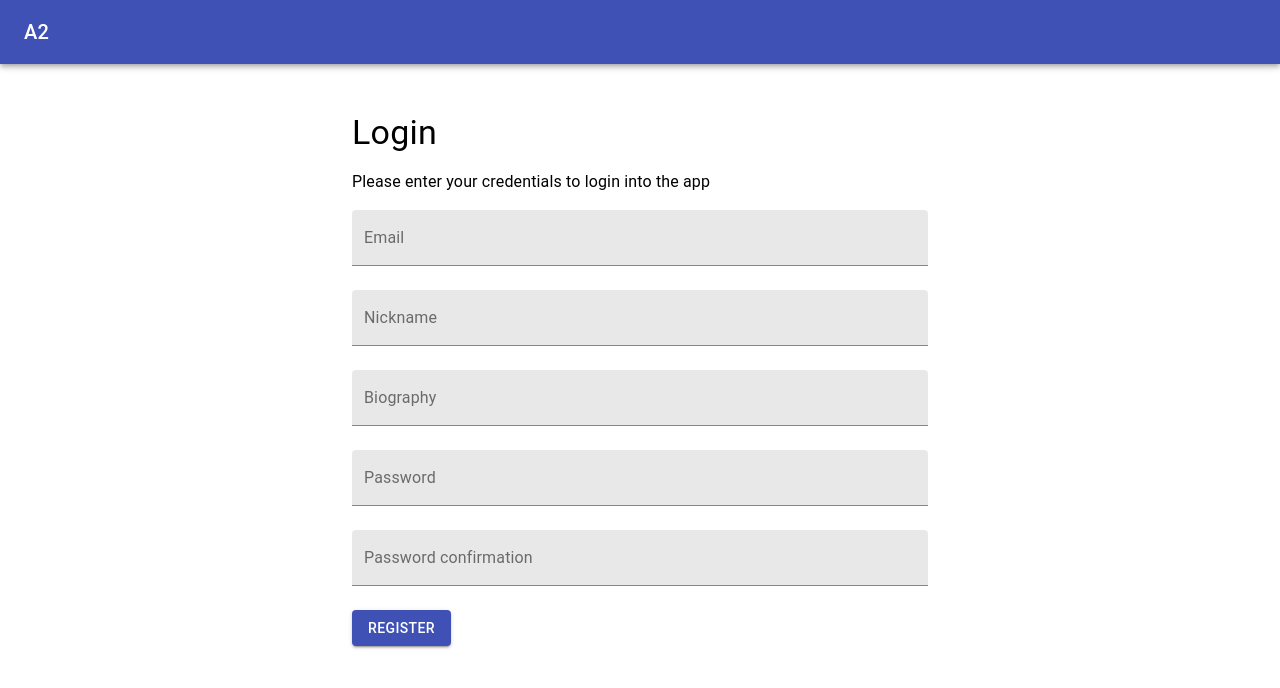
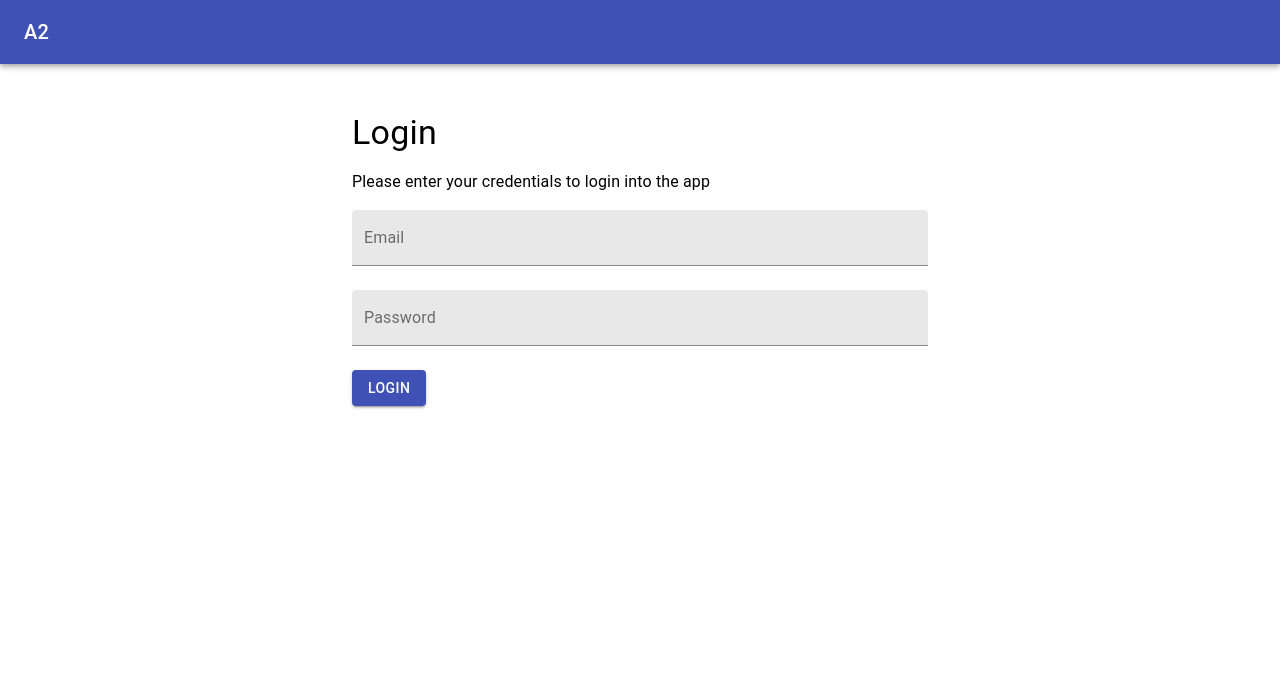
Before and after one commit to TheAvengersInitiative/ProjectA2Front, a React (Create React App) app: page /login in a window 1280 px wide. Shown: the top 688 px of the page. Built offline with nearby package versions, Linux system fonts and the light colour scheme.

Commit message:
just to save

```diff
--- a/src/App.js
+++ b/src/App.js
@@ -8,6 +8,7 @@ import HomePage from "./pages/home/HomePage";
 import RecoverPassword from "./components/RecoverPassword";
 import ResetPassword from "./components/ResetPassword";
 import Register from "./pages/session/Register";
+import Login from "./pages/session/Login";
 
 function App() {
   return (
@@ -30,7 +31,7 @@ function App() {
                 />
               </Route>
               <Route path="/login">
-                <Register
+                <Login
                     title="Login"
                     subtitle="Please enter your credentials to login into the app"
                     submit={login}
--- a/src/pages/session/Login.js
+++ b/src/pages/session/Login.js
@@ -1,5 +1,5 @@
 import { Box, Button, Container, Grid, Typography } from "@material-ui/core";
-import React, { useEffect } from "react";
+import React from "react";
 import { Formik, Form } from "formik";
 import TextFieldContainer from "../../components/TextFieldContainer";
 import * as yup from "yup";
--- a/src/pages/session/Register.js
+++ b/src/pages/session/Register.js
@@ -1,5 +1,5 @@
 import { Box, Button, Container, Grid, Typography } from "@material-ui/core";
-import React, { useEffect } from "react";
+import React from "react";
 import { Formik, Form } from "formik";
 import TextFieldContainer from "../../components/TextFieldContainer";
 import * as yup from "yup";
```
